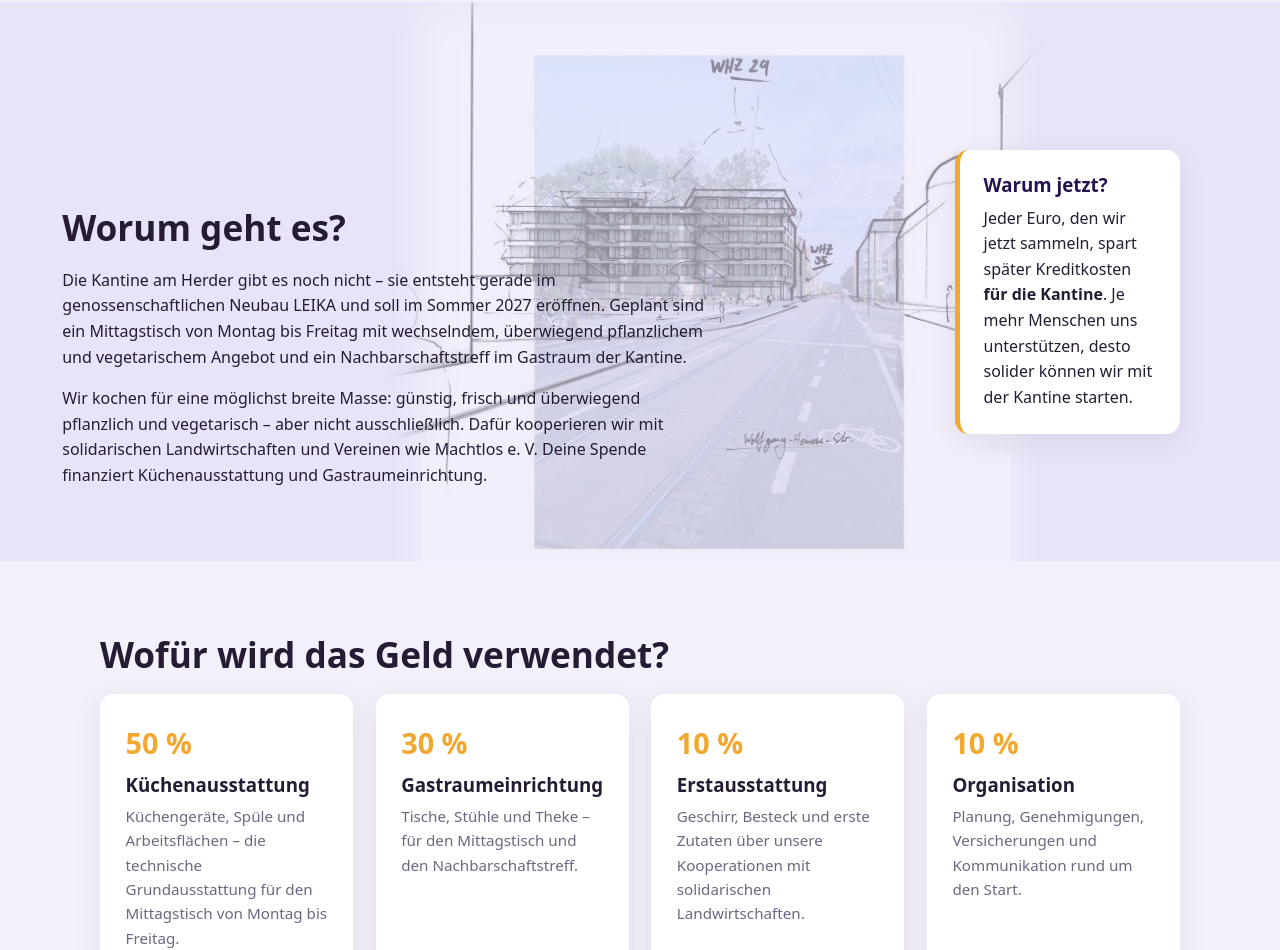
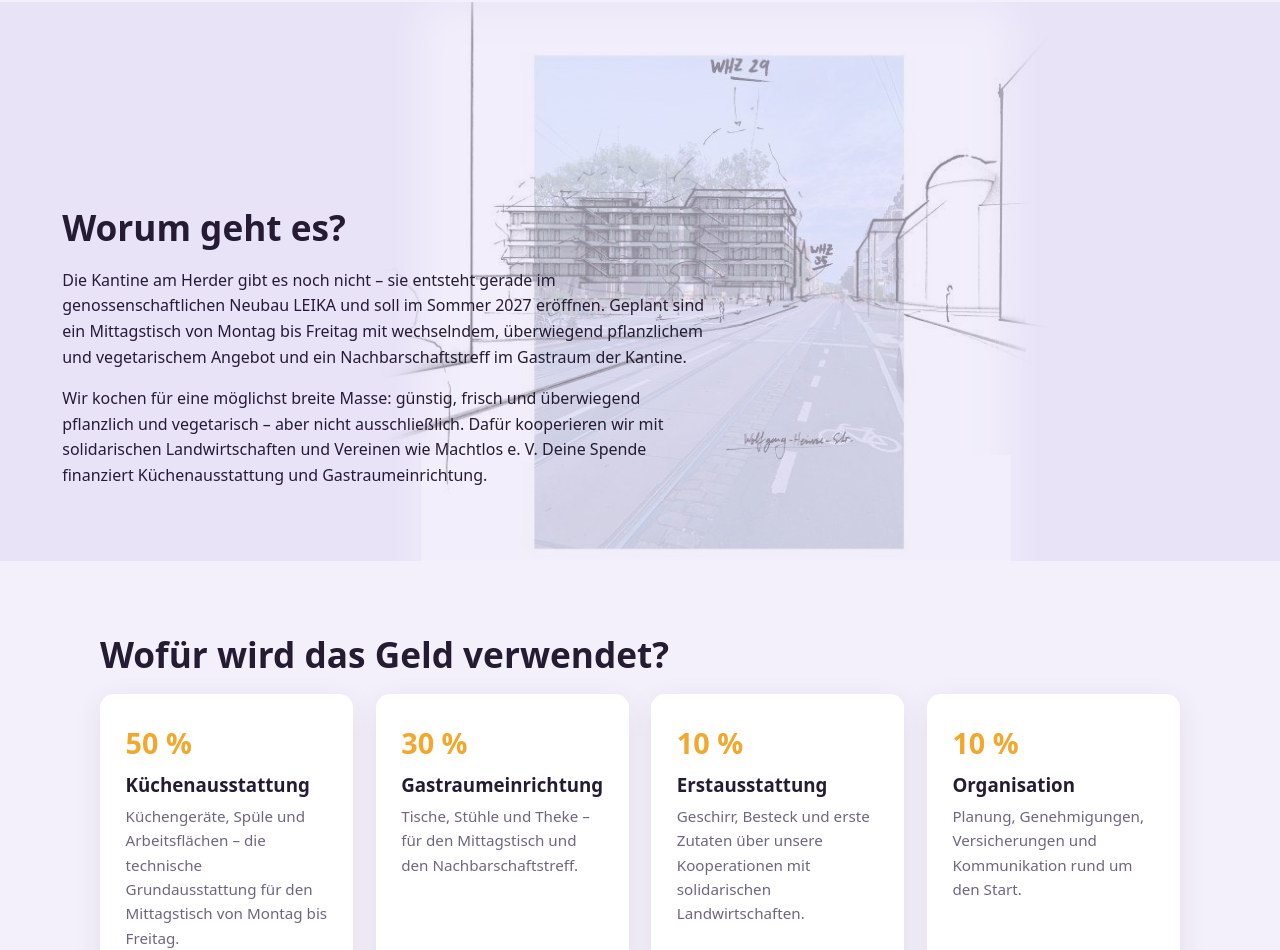
Before and after one commit to philemonthuemmel-sys/fundraiskantine, a plain HTML site: page index.html in a window 1280 px wide. Shown: the part 1408-2358 px from the top of the page. Drawn offline with Linux system fonts and the light colour scheme.

Commit message:
content: remove 'Warum jetzt?' highlight card
Co-authored-by: philemonthuemmel-sys <philemonthuemmel-sys@users.noreply.github.com>

```diff
--- a/index.html
+++ b/index.html
@@ -71,10 +71,6 @@
         <h2>Worum geht es?</h2>
         <p>Die Kantine am Herder gibt es noch nicht – sie entsteht gerade im genossenschaftlichen Neubau LEIKA und soll im Sommer 2027 eröffnen. Geplant sind ein Mittagstisch von Montag bis Freitag mit wechselndem, überwiegend pflanzlichem und vegetarischem Angebot und ein Nachbarschaftstreff im Gastraum der Kantine.</p>
         <p>Wir kochen für eine möglichst breite Masse: günstig, frisch und überwiegend pflanzlich und vegetarisch – aber nicht ausschließlich. Dafür kooperieren wir mit solidarischen Landwirtschaften und Vereinen wie Machtlos&nbsp;e.&nbsp;V. Deine Spende finanziert Küchenausstattung und Gastraumeinrichtung.</p>
-      </div>
-      <div class="highlight-box">
-        <h3>Warum jetzt?</h3>
-        <p>Jeder Euro, den wir jetzt sammeln, spart später Kreditkosten <strong>für die Kantine</strong>. Je mehr Menschen uns unterstützen, desto solider können wir mit der Kantine starten.</p>
       </div>
       </div>
     </div>
--- a/styles.css
+++ b/styles.css
@@ -307,15 +307,6 @@ h2 {
 .two-col > div:first-child {
   margin-top: 1.5cm;
   margin-left: -1cm;
-}
-
-.highlight-box {
-  background: var(--card);
-  border-left: 5px solid var(--accent);
-  border-radius: var(--radius);
-  padding: 1.5rem;
-  box-shadow: var(--shadow);
-  margin-left: 5.5cm;
 }
 
 .highlight-box h3 {
@@ -643,10 +634,6 @@ code {
     grid-template-columns: 1fr;
   }
 
-  .highlight-box {
-    margin-left: 0;
-  }
-
   .nav-toggle {
     display: flex;
     flex-direction: column;
```
